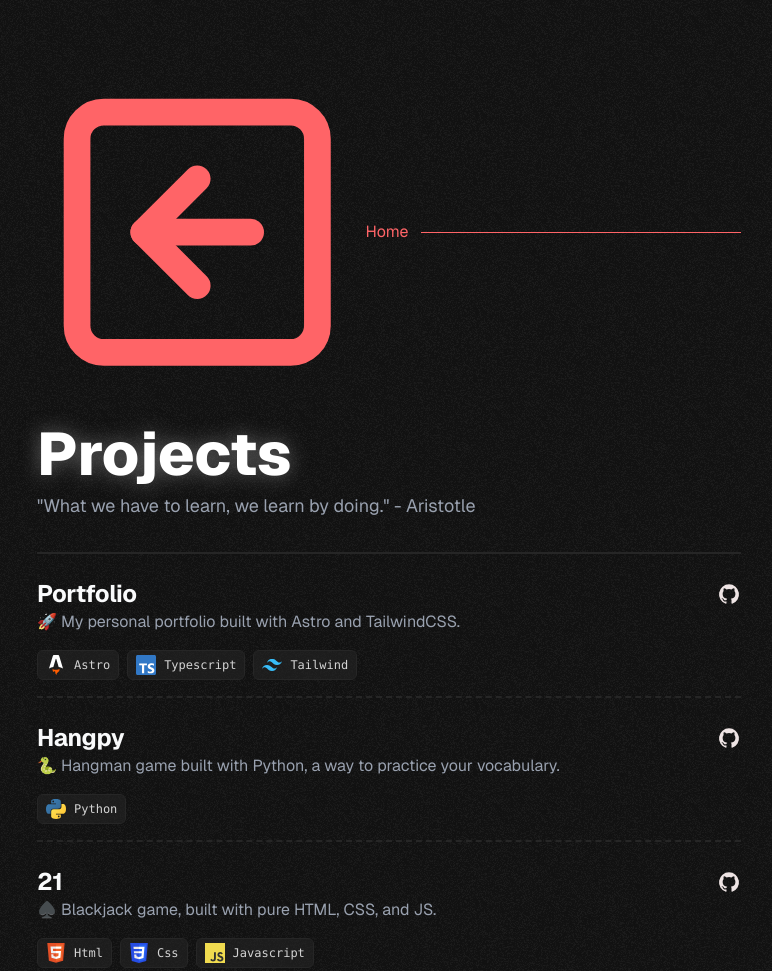
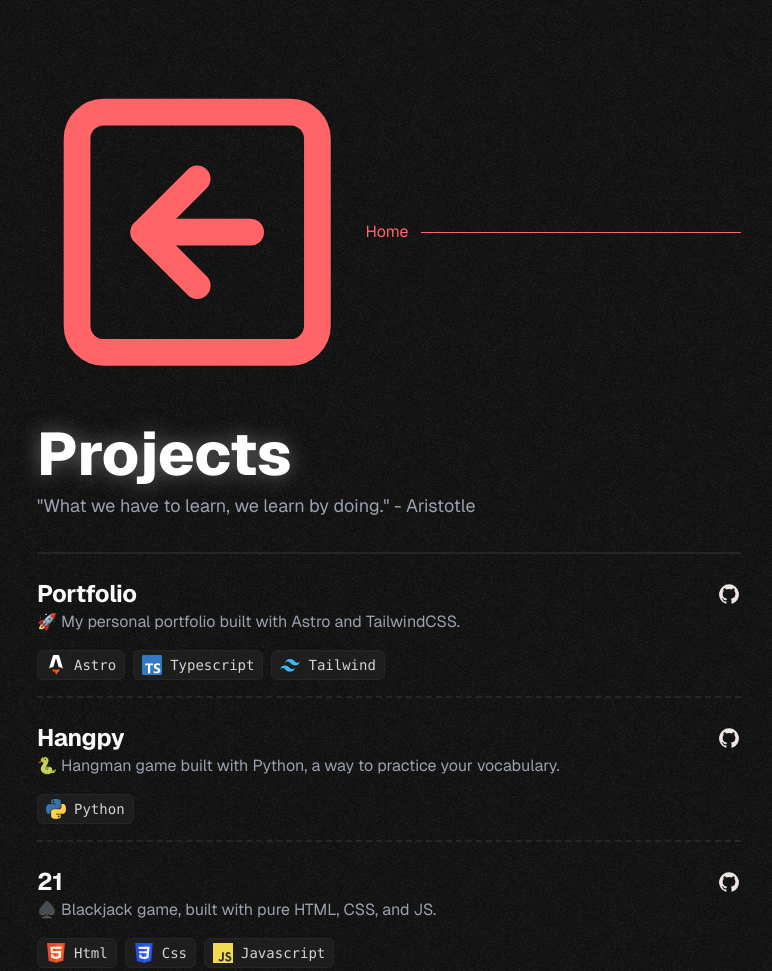
Before and after one commit to renzofbn/portfolio, an Astro site: page /projects in a window 1280 px wide. Shown: the top 971 px of the page, without its empty margins (251-1023 px from the left). Built offline with nearby package versions, Linux system fonts and the light colour scheme; Astro itself is replaced by a stand-in of ours.

Commit message:
feat: improve styling and layout in badge, postCard, and projectCard components for better visual consistency

```diff
--- a/src/components/badge.astro
+++ b/src/components/badge.astro
@@ -1,5 +1,5 @@
 <span
-  class="inline-flex cursor-default items-center rounded-md border px-2 py-1 font-mono text-xs font-medium border-neutral-800 text-neutral-300 bg-neutral-800/60 gap-2"
+  class="rounded-md border px-2 py-1 font-mono text-sm font-medium border-neutral-800 text-neutral-300 bg-neutral-800/60 gap-2 flex items-center"
 >
   <slot />
 </span>
--- a/src/components/postCard.astro
+++ b/src/components/postCard.astro
@@ -35,7 +35,7 @@ const { title, url, desc, tags, date } = Astro.props;
               viewBox="0 0 24 24"
               fill="none"
               stroke="#e07d48"
-              stroke-width="2"
+              stroke-width="3"
               stroke-linecap="round"
               stroke-linejoin="round"
             >
@@ -44,7 +44,6 @@ const { title, url, desc, tags, date } = Astro.props;
               <line x1="10" x2="8" y1="3" y2="21" />
               <line x1="16" x2="14" y1="3" y2="21" />
             </svg>
-
             {tag}
           </Badge>
         ))
--- a/src/components/projectCard.astro
+++ b/src/components/projectCard.astro
@@ -56,9 +56,9 @@ const { project } = Astro.props;
           <img
             src={`/assets/${tool.value}.svg`}
             alt={tool.name}
-            class="md:w-5 md:h-5 w-4 h-4"
+            class="md:w-5 md:h-5 w-4 h-4 object-contain"
           />
-          {tool.name}
+          <span class="flex items-center h-full"> {tool.name} </span>
         </Badge>
       ))
     }
```
